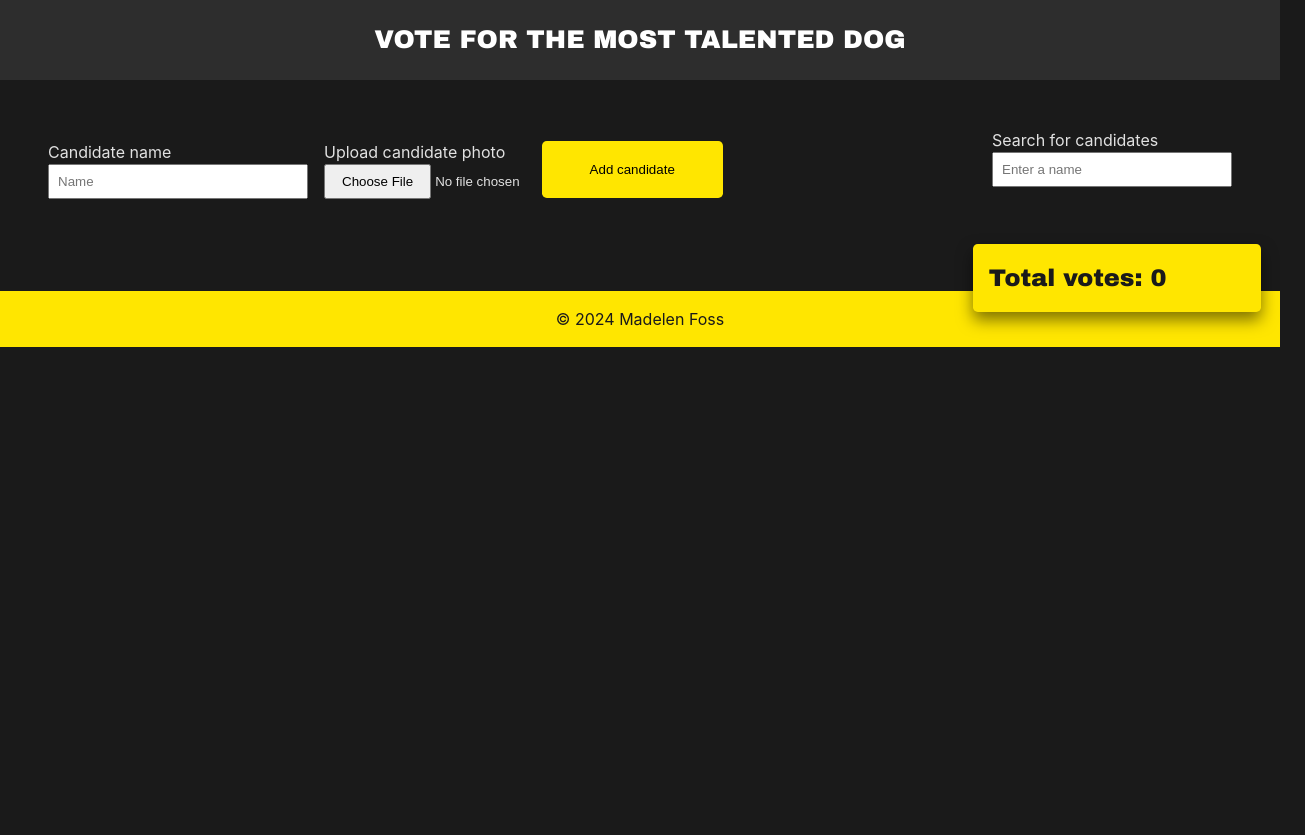
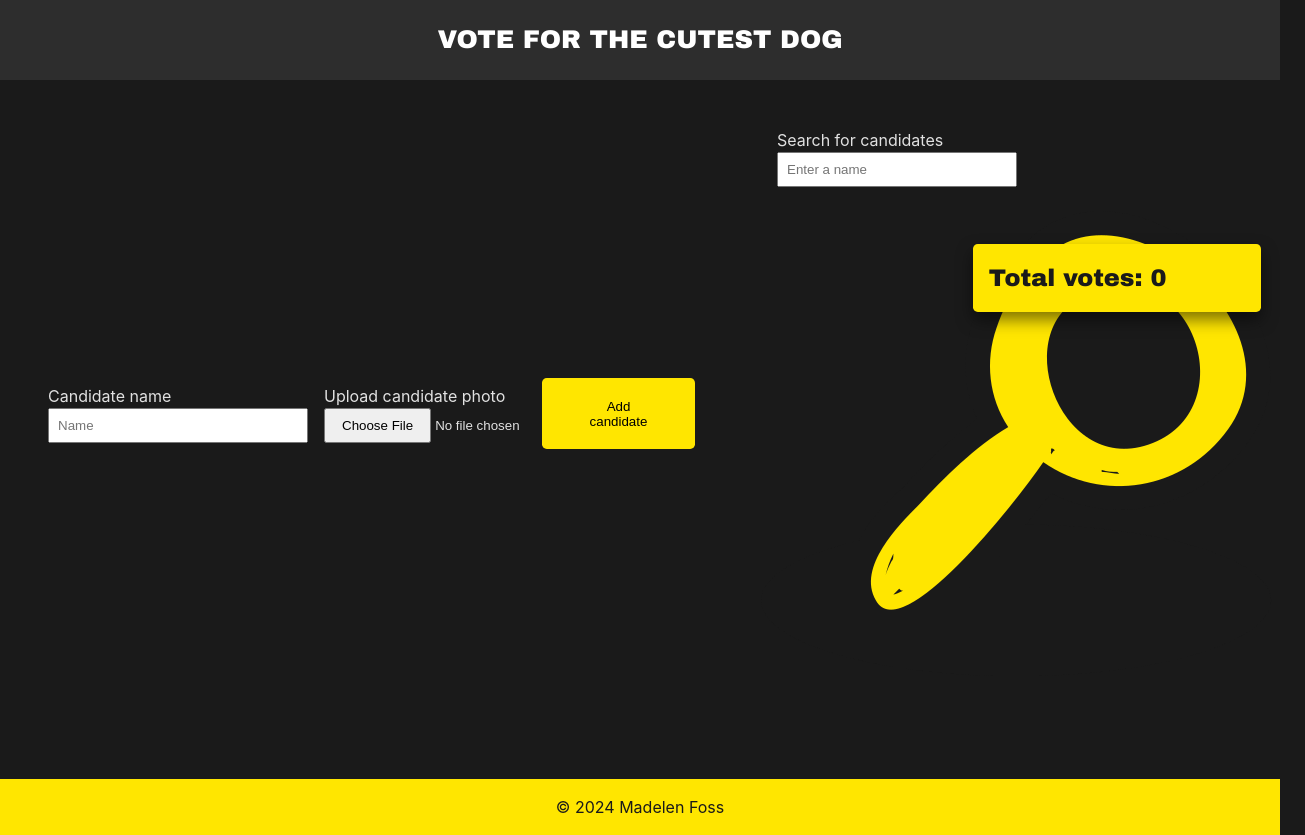
Before and after one commit to madelenfoss/voting-app, a React (Vite) app: page / in a window 1280 px wide. Shown: the whole page, 1305 px wide, since content can reach past the window. Before the commit the page ends 800 px from the top, so only its background shows below. Built offline with nearby package versions, Linux system fonts and the light colour scheme.

Commit message:
Added function to remove deleted candidate votes from total votes

```diff
--- a/src/App.jsx
+++ b/src/App.jsx
@@ -20,15 +20,17 @@ const App = () => {
     setTotalVotes(totalVotes + 1);
   }
 
-  const decreaseTotal = () => {
-    setTotalVotes(totalVotes - 1);
+  const decreaseTotal = (votes = 1) => {
+    setTotalVotes(totalVotes - votes);
   }
 
   return (
     <>
-      <Header adjective="most talented" candidate="dog"/>
+      <Header adjective="cutest" candidate="dog"/>
       <main className="main">
-        <Candidates onIncrease={increaseTotal} onDecrease={decreaseTotal} />
+        <Candidates
+          onIncrease={increaseTotal}
+          onDecrease={decreaseTotal} />
         <TotalVotes totalVotes={totalVotes} />
       </main>
       <Footer year={2024} />
--- a/src/components/Candidates.jsx
+++ b/src/components/Candidates.jsx
@@ -25,8 +25,8 @@ const Candidates = ({ onIncrease, onDecrease }) => {
     }
   }, []);
 
-  // Funksjon som konverterer bilde til base64 slik at det kan
-  // kan lagres i localStorage
+  // Funksjon som konverterer bilde til base64 slik at
+  // det kan kan lagres i localStorage
   const convertImageToBase64 = (file) => {
     return new Promise((resolve, reject)=> {
       const reader = new FileReader();
@@ -45,6 +45,7 @@ const Candidates = ({ onIncrease, onDecrease }) => {
         // Konverterer bildet til base64-string
         const imageBase64 = await convertImageToBase64(image);
 
+        // Ny kandidateinfo. Date.now() lager en unik ID.
         const newCandidate = {
           id: Date.now(),
           name: name,
@@ -72,11 +73,23 @@ const Candidates = ({ onIncrease, onDecrease }) => {
   };
 
   const deleteCandidate = (id) => {
+    // Her henter vi kandidatens poengsum fra localStorage basert på deres id.
+    const savedVotes = Number(localStorage.getItem(`votes_${id}`)) || 0;
+
+    // Oppdaterer totalen i App.jsx
+    onDecrease(savedVotes);
+
+    // Fjerner kandidaten fra listen
     const updatedCandidates = candidates.filter((candidate) => candidate.id !== id);
     setCandidates(updatedCandidates);
     localStorage.setItem("candidates", JSON.stringify(updatedCandidates));
+
+    // Fjerner kandidatens poengsum fra localStorage slik at
+    // den også blir fjernet fra totalsummen som vises på siden.
+    localStorage.removeItem(`votes_${id}`);
   };
 
+  // Søkefelt med filterfunksjon
   const filteredCandidates = candidates.filter((candidate) =>
     candidate.name.toLowerCase().startsWith(searchTerm.toLowerCase())
   );
@@ -121,9 +134,10 @@ const Candidates = ({ onIncrease, onDecrease }) => {
               onChange={(e) => setSearchTerm(e.target.value)}
             />
           </div>
-
-          {/* Legg til et lite search-ikon her? */}
-          <span><img src="" alt="" /></span>
+          <img
+            className="search_icon"
+            src="search.png"
+            alt="search icon" />
         </form>
       </div>
       {errorMessage && (
@@ -145,7 +159,11 @@ const Candidates = ({ onIncrease, onDecrease }) => {
               onIncrease={onIncrease}
               onDecrease={onDecrease}
             />
-            <button onClick={() => deleteCandidate(candidate.id)}>Delete</button>
+            <button
+              className="delete_button"
+              onClick={() => deleteCandidate(candidate.id)}>
+                Delete
+            </button>
           </li>
         ))}
       </ul>
```
